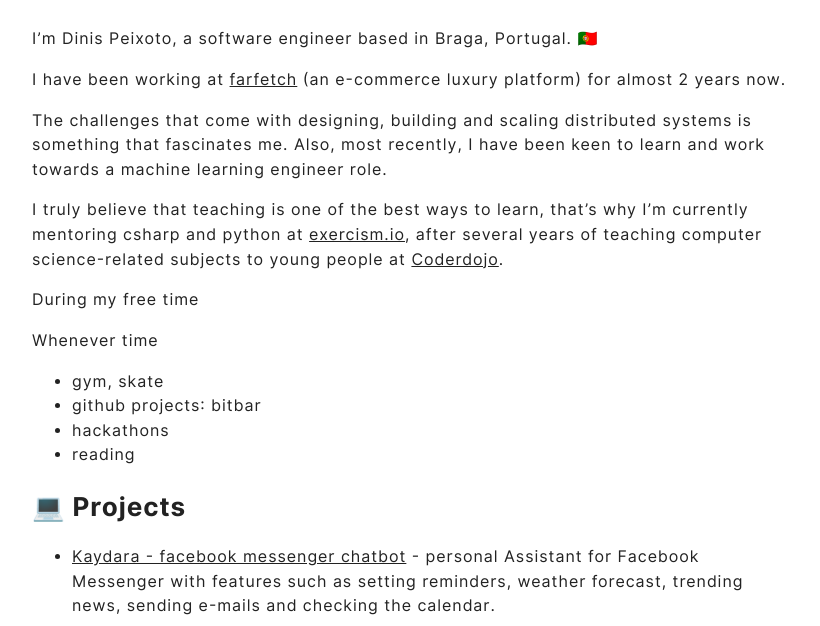
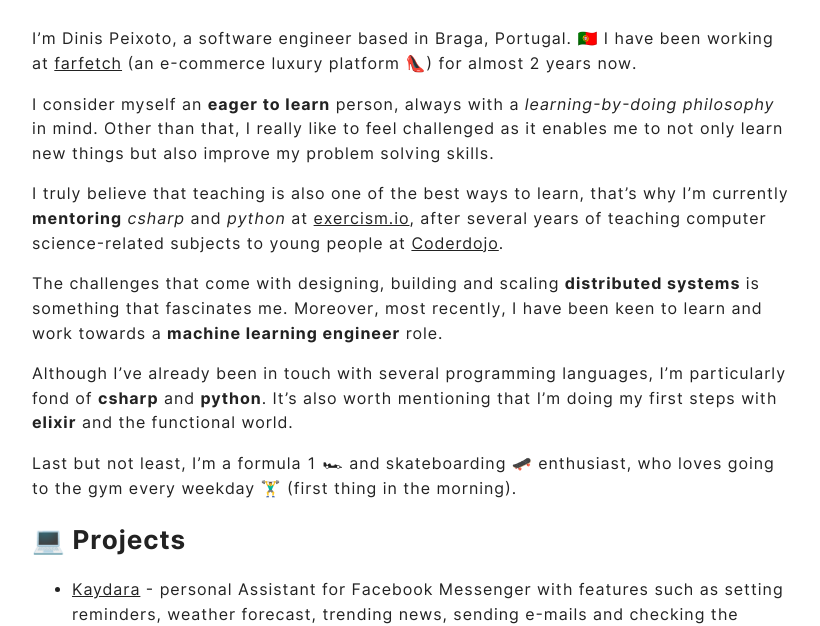
Before and after one commit to dinispeixoto/dinispeixoto.github.io, a plain HTML site: page about/index.html in a window 1280 px wide. Shown: the part 195-821 px from the top of the page, without its empty margins (228-1048 px from the left). Drawn offline with nearby package versions, Linux system fonts and the light colour scheme.

Commit message:
about ✅

```diff
--- a/about/index.html
+++ b/about/index.html
@@ -5,10 +5,9 @@
 <meta http-equiv="X-UA-Compatible" content="ie=edge">
 <meta name="viewport" content="width=device-width, initial-scale=1, shrink-to-fit=no">
 <meta name="author" content="map[name:Dinis Peixoto]">
-<meta name="description" content="I&amp;rsquo;m Dinis Peixoto, a software engineer based in Braga, Portugal. 🇵🇹
-I have been working at farfetch (an e-commerce luxury platform) for almost 2 years now.
-The challenges that come with designing, building and scaling distributed systems is something that fascinates me. Also, most recently, I have been keen to learn and work towards a machine learning engineer role.
-I truly believe that teaching is one of the best ways to learn, that&amp;rsquo;s why I&amp;rsquo;m currently mentoring csharp and python at exercism." />
+<meta name="description" content="I&amp;rsquo;m Dinis Peixoto, a software engineer based in Braga, Portugal. 🇵🇹 I have been working at farfetch (an e-commerce luxury platform 👠) for almost 2 years now.
+I consider myself an eager to learn person, always with a learning-by-doing philosophy in mind. Other than that, I really like to feel challenged as it enables me to not only learn new things but also improve my problem solving skills.
+I truly believe that teaching is also one of the best ways to learn, that&amp;rsquo;s why I&amp;rsquo;m currently mentoring csharp and python at exercism." />
 <meta name="keywords" content="" />
 <meta name="robots" content="noodp" />
 <meta name="theme-color" content="#252627" />
@@ -45,13 +44,12 @@
 
 
 <meta itemprop="name" content="Hey there! 👋">
-<meta itemprop="description" content="I&rsquo;m Dinis Peixoto, a software engineer based in Braga, Portugal. 🇵🇹
-I have been working at farfetch (an e-commerce luxury platform) for almost 2 years now.
-The challenges that come with designing, building and scaling distributed systems is something that fascinates me. Also, most recently, I have been keen to learn and work towards a machine learning engineer role.
-I truly believe that teaching is one of the best ways to learn, that&rsquo;s why I&rsquo;m currently mentoring csharp and python at exercism.">
+<meta itemprop="description" content="I&rsquo;m Dinis Peixoto, a software engineer based in Braga, Portugal. 🇵🇹 I have been working at farfetch (an e-commerce luxury platform 👠) for almost 2 years now.
+I consider myself an eager to learn person, always with a learning-by-doing philosophy in mind. Other than that, I really like to feel challenged as it enables me to not only learn new things but also improve my problem solving skills.
+I truly believe that teaching is also one of the best ways to learn, that&rsquo;s why I&rsquo;m currently mentoring csharp and python at exercism.">
 <meta itemprop="datePublished" content="2020-06-14T00:00:00&#43;00:00" />
 <meta itemprop="dateModified" content="2020-06-14T00:00:00&#43;00:00" />
-<meta itemprop="wordCount" content="240">
+<meta itemprop="wordCount" content="326">
 <meta itemprop="image" content="https://dinispeixoto.github.io"/>
 
 
@@ -61,18 +59,16 @@
 <meta name="twitter:image" content="https://dinispeixoto.github.io"/>
 
 <meta name="twitter:title" content="Hey there! 👋"/>
-<meta name="twitter:description" content="I&rsquo;m Dinis Peixoto, a software engineer based in Braga, Portugal. 🇵🇹
-I have been working at farfetch (an e-commerce luxury platform) for almost 2 years now.
-The challenges that come with designing, building and scaling distributed systems is something that fascinates me. Also, most recently, I have been keen to learn and work towards a machine learning engineer role.
-I truly believe that teaching is one of the best ways to learn, that&rsquo;s why I&rsquo;m currently mentoring csharp and python at exercism."/>
+<meta name="twitter:description" content="I&rsquo;m Dinis Peixoto, a software engineer based in Braga, Portugal. 🇵🇹 I have been working at farfetch (an e-commerce luxury platform 👠) for almost 2 years now.
+I consider myself an eager to learn person, always with a learning-by-doing philosophy in mind. Other than that, I really like to feel challenged as it enables me to not only learn new things but also improve my problem solving skills.
+I truly believe that teaching is also one of the best ways to learn, that&rsquo;s why I&rsquo;m currently mentoring csharp and python at exercism."/>
 
 
 
     <meta property="og:title" content="Hey there! 👋" />
-<meta property="og:description" content="I&rsquo;m Dinis Peixoto, a software engineer based in Braga, Portugal. 🇵🇹
-I have been working at farfetch (an e-commerce luxury platform) for almost 2 years now.
-The challenges that come with designing, building and scaling distributed systems is something that fascinates me. Also, most recently, I have been keen to learn and work towards a machine learning engineer role.
-I truly believe that teaching is one of the best ways to learn, that&rsquo;s why I&rsquo;m currently mentoring csharp and python at exercism." />
+<meta property="og:description" content="I&rsquo;m Dinis Peixoto, a software engineer based in Braga, Portugal. 🇵🇹 I have been working at farfetch (an e-commerce luxury platform 👠) for almost 2 years now.
+I consider myself an eager to learn person, always with a learning-by-doing philosophy in mind. Other than that, I really like to feel challenged as it enables me to not only learn new things but also improve my problem solving skills.
+I truly believe that teaching is also one of the best ways to learn, that&rsquo;s why I&rsquo;m currently mentoring csharp and python at exercism." />
 <meta property="og:type" content="article" />
 <meta property="og:url" content="https://dinispeixoto.github.io/about/" />
 <meta property="og:image" content="https://dinispeixoto.github.io"/>
@@ -155,22 +151,16 @@
 
 
             <div class="post-content">
-                <p>I&rsquo;m Dinis Peixoto, a software engineer based in Braga, Portugal. 🇵🇹</p>
-<p>I have been working at <a href="https://farfetch.com">farfetch</a> (an e-commerce luxury platform) for almost 2 years now.</p>
-<p>The challenges that come with designing, building and scaling distributed systems is something that fascinates me. Also, most recently, I have been keen to learn and work towards a machine learning engineer role.</p>
-<p>I truly believe that teaching is one of the best ways to learn, that&rsquo;s why I&rsquo;m currently mentoring csharp and python at <a href="https://exercism.io">exercism.io</a>, after several years of teaching computer science-related subjects to young people at <a href="https://coderdojo.com/">Coderdojo</a>.</p>
-<p>During my free time</p>
-<p>Whenever time</p>
-<ul>
-<li>gym, skate</li>
-<li>github projects: bitbar</li>
-<li>hackathons</li>
-<li>reading</li>
-</ul>
+                <p>I&rsquo;m Dinis Peixoto, a software engineer based in Braga, Portugal. 🇵🇹 I have been working at <a href="https://farfetch.com">farfetch</a> (an e-commerce luxury platform 👠) for almost 2 years now.</p>
+<p>I consider myself an <strong>eager to learn</strong> person, always with a <em>learning-by-doing philosophy</em> in mind. Other than that, I really like to feel challenged as it enables me to not only learn new things but also improve my problem solving skills.</p>
+<p>I truly believe that teaching is also one of the best ways to learn, that&rsquo;s why I&rsquo;m currently <strong>mentoring</strong> <em>csharp</em> and <em>python</em> at <a href="https://exercism.io">exercism.io</a>, after several years of teaching computer science-related subjects to young people at <a href="https://coderdojo.com/">Coderdojo</a>.</p>
+<p>The challenges that come with designing, building and scaling <strong>distributed systems</strong> is something that fascinates me. Moreover, most recently, I have been keen to learn and work towards a <strong>machine learning engineer</strong> role.</p>
+<p>Although I&rsquo;ve already been in touch with several programming languages, I&rsquo;m particularly fond of <strong>csharp</strong> and <strong>python</strong>. It&rsquo;s also worth mentioning that I&rsquo;m doing my first steps with <strong>elixir</strong> and the functional world.</p>
+<p>Last but not least, I&rsquo;m a formula 1 🏎 and skateboarding 🛹 enthusiast, who loves going to the gym every weekday 🏋️‍♂️ (first thing in the morning).</p>
 <h2 id="-projects">💻 Projects</h2>
 <ul>
 <li>
-<p><a href="https://github.com/dinispeixoto/Kaydara">Kaydara - facebook messenger chatbot</a> - personal Assistant for Facebook Messenger with features such as setting reminders, weather forecast, trending news, sending e-mails and checking the calendar.</p>
+<p><a href="https://github.com/dinispeixoto/Kaydara">Kaydara</a> - personal Assistant for Facebook Messenger with features such as setting reminders, weather forecast, trending news, sending e-mails and checking the calendar.</p>
 </li>
 <li>
 <p><a href="https://github.com/dinispeixoto/bitbar-plugins">Bitbar plugins</a> - self-made bitbar plugins that I usually use for the Mac menu bar</p>
```
Also changed, not shown: index.xml (+3 -4 lines).
